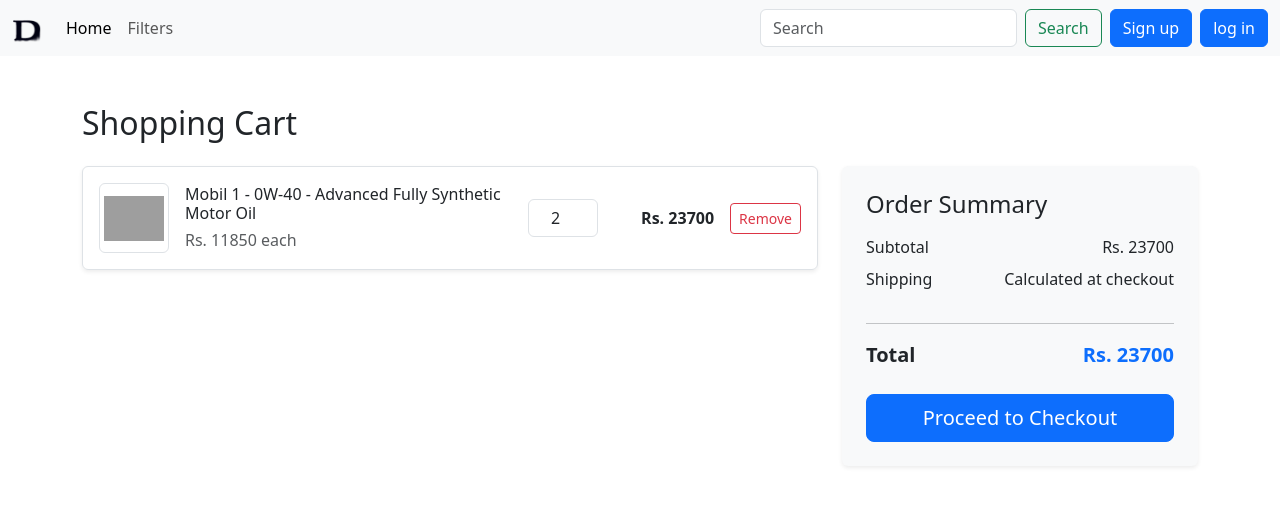
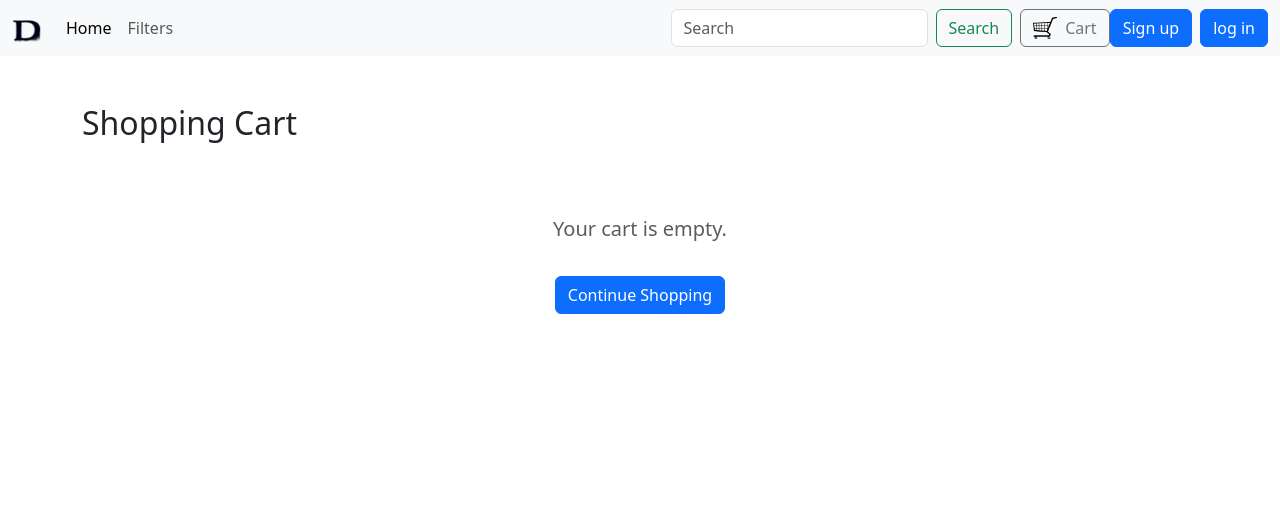
Before and after one commit to Shenol2020/Oil-Shop-automation, a React (Vite) app in the folder Frontend/Oil Mart Browse/: page /Cart in a window 1280 px wide. Shown: the top 506 px of the page. Built offline with nearby package versions, Linux system fonts and the light colour scheme; grey boxes are pictures that could not be loaded.

Commit message:
CartContext has been added to add and remove products from cart

```diff
--- a/Frontend/Oil Mart Browse/src/Components/Cart.jsx
+++ b/Frontend/Oil Mart Browse/src/Components/Cart.jsx
@@ -1,33 +1,16 @@
-import { useState } from 'react';
-import { Link } from 'react-router-dom';
+import { useContext } from "react";
+import { Link } from "react-router-dom";
+import { CartContext } from "../Context/CartContext.jsx";
 
 function Cart() {
-  // Temporary mock cart items (We will connect this to React Context / LocalStorage next)
-  const [cartItems, setCartItems] = useState([
-    {
-      id: 1,
-      name: "Mobil 1 - 0W-40 - Advanced Fully Synthetic Motor Oil",
-      price: 11850,
-      quantity: 2,
-      pic: "/default-oil.png" // Update with your actual image path or property
-    }
-  ]);
+  const getItemId = (item) =>
+    item?.pID || item?.product_id || item?.productId || item?.id || item?.p_id;
+  const { cartItems, removeFromCart, updateQuantity } = useContext(CartContext);
 
-  // Handle quantity changes
-  const updateQuantity = (id, newQty) => {
-    if (newQty < 1) return;
-    setCartItems(cartItems.map(item =>
-      item.id === id ? { ...item, quantity: newQty } : item
-    ));
-  };
-
-  // Handle item removal
-  const removeItem = (id) => {
-    setCartItems(cartItems.filter(item => item.id !== id));
-  };
-
-  // Calculate total price
-  const subtotal = cartItems.reduce((acc, item) => acc + (item.price * item.quantity), 0);
+  const subtotal = cartItems.reduce(
+    (acc, item) => acc + item.price * item.quantity,
+    0,
+  );
 
   return (
     <div className="container mt-5">
@@ -36,50 +19,64 @@
       {cartItems.length === 0 ? (
         <div className="text-center py-5">
           <p className="text-muted fs-5">Your cart is empty.</p>
-          <Link to="/" className="btn btn-primary mt-3">Continue Shopping</Link>
+          <Link to="/" className="btn btn-primary mt-3">
+            Continue Shopping
+          </Link>
         </div>
       ) : (
         <div className="row">
-          {/* Left Side: Cart Items List */}
           <div className="col-lg-8">
             <div className="list-group shadow-sm">
               {cartItems.map((item) => (
-                <div key={item.id} className="list-group-item d-flex align-items-center justify-content-between p-3">
+                <div
+                  key={item.pID}
+                  className="list-group-item d-flex align-items-center justify-content-between p-3"
+                >
                   <div className="d-flex align-items-center gap-3">
                     <img
                       src={item.pic}
-                      alt={item.name}
-                      style={{ width: '70px', height: '70px', objectFit: 'contain' }}
+                      alt={item.p_name}
+                      style={{
+                        width: "70px",
+                        height: "70px",
+                        objectFit: "contain",
+                      }}
                       className="border rounded p-1"
                     />
                     <div>
-                      <h5 className="mb-1 fs-6">{item.name}</h5>
+                      <h5 className="mb-1 fs-6">{item.p_name}</h5>
                       <p className="text-muted mb-0">Rs. {item.price} each</p>
                     </div>
                   </div>
 
                   <div className="d-flex align-items-center gap-3">
-                    {/* Quantity Selector */}
                     <input
                       type="number"
                       className="form-control text-center"
-                      style={{ width: '70px' }}
+                      style={{ width: "70px" }}
                       min="1"
                       value={item.quantity}
-                      onChange={(e) => updateQuantity(item.id, parseInt(e.target.value) || 1)}
+                      onChange={(e) =>
+                        updateQuantity(
+                          item,
+                          item.pID,
+                          parseInt(e.target.value) || 1,
+                        )
+                      }
                     />
 
-                    {/* Item Total */}
-                    <span className="fw-bold" style={{ minWidth: '100px', textAlign: 'right' }}>
+                    <span
+                      className="fw-bold"
+                      style={{ minWidth: "100px", textAlign: "right" }}
+                    >
                       Rs. {item.price * item.quantity}
                     </span>
 
-                    {/* Delete Button */}
                     <button
                       className="btn btn-outline-danger btn-sm"
-                      onClick={() => removeItem(item.id)}
+                      onClick={() => removeFromCart(getItemId(item))}
                     >
-                      <i className="bi bi-trash"></i> Remove
+                      Remove
                     </button>
                   </div>
                 </div>
@@ -87,7 +84,6 @@
             </div>
           </div>
 
-          {/* Right Side: Order Summary */}
           <div className="col-lg-4 mt-4 mt-lg-0">
             <div className="card p-4 shadow-sm border-0 bg-light">
               <h4 className="mb-3">Order Summary</h4>
@@ -95,17 +91,13 @@
                 <span>Subtotal</span>
                 <span>Rs. {subtotal}</span>
               </div>
-              <div className="d-flex justify-content-between mb-3">
-                <span>Shipping</span>
-                <span>Calculated at checkout</span>
-              </div>
               <hr />
               <div className="d-flex justify-content-between mb-4 fw-bold fs-5">
                 <span>Total</span>
                 <span className="text-primary">Rs. {subtotal}</span>
               </div>
 
-              {/* Proceed to Checkout Button */}
+              {/* Checkout Button - Ready to hook up to backend */}
               <button className="btn btn-primary btn-lg w-100">
                 Proceed to Checkout
               </button>
--- a/Frontend/Oil Mart Browse/src/Components/Nav_bar.jsx
+++ b/Frontend/Oil Mart Browse/src/Components/Nav_bar.jsx
@@ -67,6 +67,23 @@
           <ul className="navbar-nav align-items-center">
             {isLoggedIn ? (
               <>
+                <li className="nav-item ms-2">
+                  <button
+                    className="btn btn-primary rounded-circle d-flex justify-content-center align-items-center shadow-sm"
+                    style={{
+                      width: "40px",
+                      height: "40px",
+                      fontSize: "18px",
+                      fontWeight: "bold",
+                    }}
+                    title="Account"
+                  >
+                    H
+                  </button>
+                </li>
+              </>
+            ) : (
+              <>
                 <li className="nav-item">
                   <Link
                     to="/Cart"
@@ -86,25 +103,13 @@
                     <span>Cart</span>
                   </Link>
                 </li>
-                <li className="nav-item ms-2">
-                  <button
-                    className="btn btn-primary rounded-circle d-flex justify-content-center align-items-center shadow-sm"
-                    style={{
-                      width: "40px",
-                      height: "40px",
-                      fontSize: "18px",
-                      fontWeight: "bold",
-                    }}
-                    title="Account"
-                  >
-                    H
-                  </button>
-                </li>
-              </>
-            ) : (
                 <ul className="navbar-nav">
                   <li className="nav-item me-2">
-                  <Link className="btn btn-primary" type="button" to="/signup">
+                    <Link
+                      className="btn btn-primary"
+                      type="button"
+                      to="/signup"
+                    >
                       Sign up
                     </Link>
                   </li>
@@ -114,6 +119,7 @@
                     </Link>
                   </li>
                 </ul>
+              </>
             )}
           </ul>
         </div>
--- a/Frontend/Oil Mart Browse/src/Components/ProductDetails.jsx
+++ b/Frontend/Oil Mart Browse/src/Components/ProductDetails.jsx
@@ -1,5 +1,6 @@
 import { useParams } from "react-router-dom";
-import { useState, useEffect } from "react";
+import { useState, useEffect, useContext } from "react";
+import {CartContext} from "../Context/CartContext.jsx";
 
 function ProductDetails() {
   // Extract the pID from the URL
@@ -8,6 +9,8 @@
   const [product, setProduct] = useState(null);
   const [loading, setLoading] = useState(true);
   const [quantity, setQuantity] = useState(1);
+
+  const { addToCart } = useContext(CartContext);
 
   useEffect(() => {
     const fetchProductById = async () => {
@@ -33,6 +36,7 @@
   }, [pID]);
 
   const handleAddToCart = () => {
+    addToCart(product, quantity);
     console.log(`Added ${quantity} of ${product.p_name} to cart`);
     alert(`Successfully added ${quantity} item(s) to your cart!`);
   };
--- /dev/null
+++ b/Frontend/Oil Mart Browse/src/Context/CartContext.jsx
@@ -0,0 +1,61 @@
+import { createContext, useState, useEffect } from 'react';
+
+export const CartContext = createContext();
+
+export function CartProvider({ children }) {
+  // Load initial cart from localStorage so items don't disappear on refresh
+  const [cartItems, setCartItems] = useState(() => {
+    const savedCart = localStorage.getItem('cartItems');
+    return savedCart ? JSON.parse(savedCart) : [];
+  });
+
+  // Helper function to safely get the unique ID regardless of property name
+  const getItemId = (item) => item?.pID || item?.product_id || item?.productId || item?.id || item?.p_id;
+
+  // Save to localStorage whenever cart items change
+  useEffect(() => {
+    localStorage.setItem('cartItems', JSON.stringify(cartItems));
+  }, [cartItems]);
+
+  // Add item to cart (or update quantity if it's already there)
+  const addToCart = (product, quantity) => {
+    setCartItems(prevItems => {
+      const existingItemIndex = prevItems.findIndex(item => getItemId(item) === getItemId(product));
+
+      if (existingItemIndex > -1) {
+        // If it exists, update the quantity
+        const updatedItems = [...prevItems];
+        updatedItems[existingItemIndex].quantity += quantity;
+        return updatedItems;
+      } else {
+        // Otherwise, add new item
+        return [...prevItems, { ...product, quantity }];
+      }
+    });
+  };
+
+  // Remove item (fixed to accept single targetId)
+  const removeFromCart = (targetId) => {
+    setCartItems(prevItems => prevItems.filter(item => getItemId(item) !== targetId));
+  };
+
+  // Update item quantity directly
+  const updateQuantity = (targetId, quantity) => {
+    if (quantity < 1) return;
+    setCartItems(prevItems =>
+      prevItems.map(item => getItemId(item) === targetId ? { ...item, quantity } : item)
+    );
+  };
+
+  // Clear cart after checkout
+  const clearCart = () => {
+    setCartItems([]);
+    localStorage.removeItem('cartItems');
+  };
+
+  return (
+    <CartContext.Provider value={{ cartItems, addToCart, removeFromCart, updateQuantity, clearCart }}>
+      {children}
+    </CartContext.Provider>
+  );
+}
--- a/Frontend/Oil Mart Browse/src/main.jsx
+++ b/Frontend/Oil Mart Browse/src/main.jsx
@@ -4,11 +4,14 @@
 import App from './App.jsx'
 import 'bootstrap/dist/js/bootstrap.bundle.min.js'
 import { AuthProvider } from './Context/AuthContext.jsx'
+import {CartProvider} from './Context/CartContext.jsx'
 
 createRoot(document.getElementById('root')).render(
   <StrictMode>
     <AuthProvider>
-      <App />
+      <CartProvider>
+        <App />
+      </CartProvider>
     </AuthProvider>
   </StrictMode>,
 )
```
Lines whose indentation alone changed are shown as unchanged.
